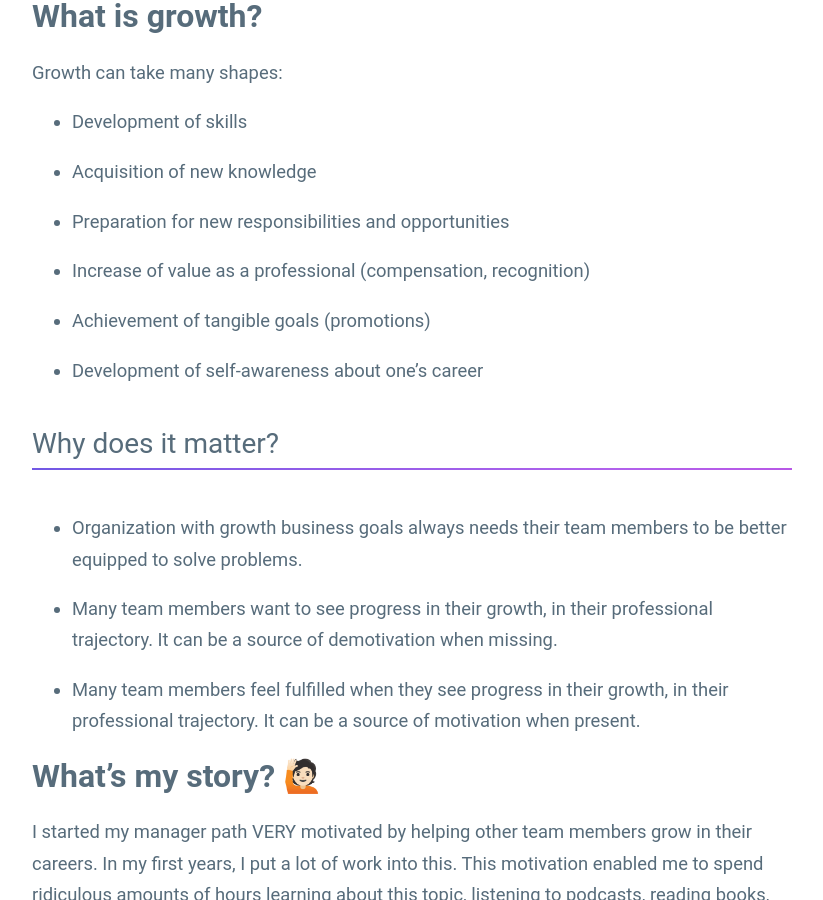
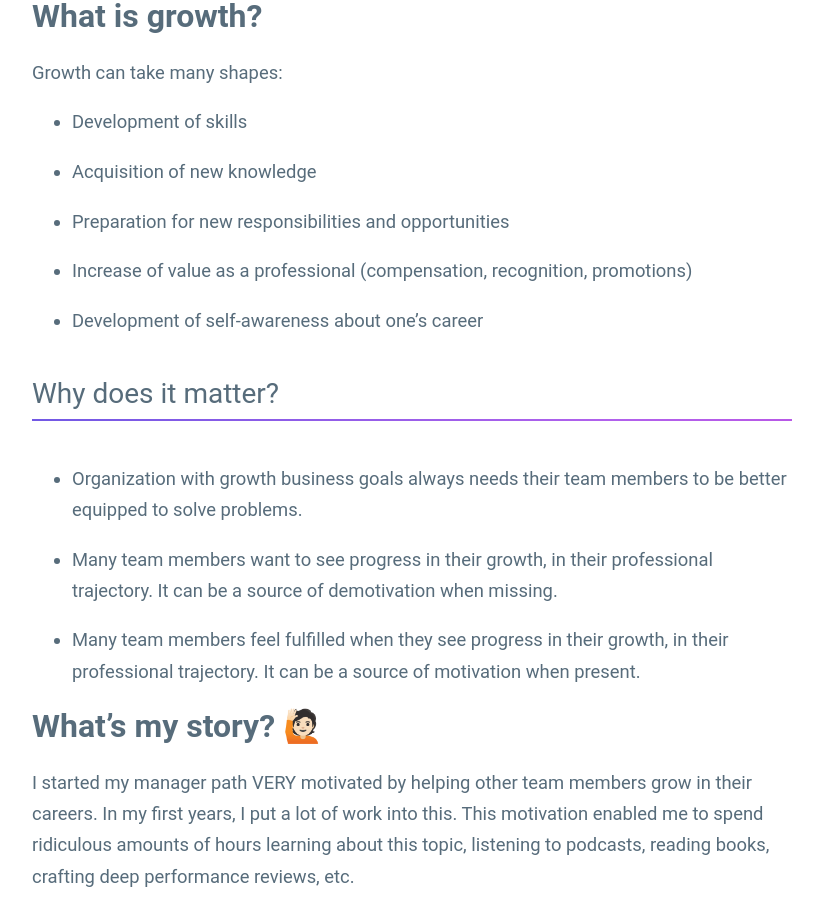
Before and after one commit to guillermodlpa/site, a Jekyll site: the page built from _posts/2021-12-08-growth-of-direct-reports.markdown, in a window 1280 px wide and 900 px high, scrolled down 1761 px. Shown: the whole window, without its empty margins (228-1051 px from the left). Built offline with Jekyll 4.4.1, drawn with Linux system fonts in a browser that asks for light colours.

Commit message:
Updated Growth Of Direct Reports

```diff
--- a/_posts/2021-12-08-growth-of-direct-reports.markdown
+++ b/_posts/2021-12-08-growth-of-direct-reports.markdown
@@ -23,9 +23,7 @@ Growth can take many shapes:
 
 * Preparation for new responsibilities and opportunities
 
-* Increase of value as a professional (compensation, recognition)
-
-* Achievement of tangible goals (promotions)
+* Increase of value as a professional (compensation, recognition, promotions)
 
 * Development of self-awareness about one’s career
 
```
